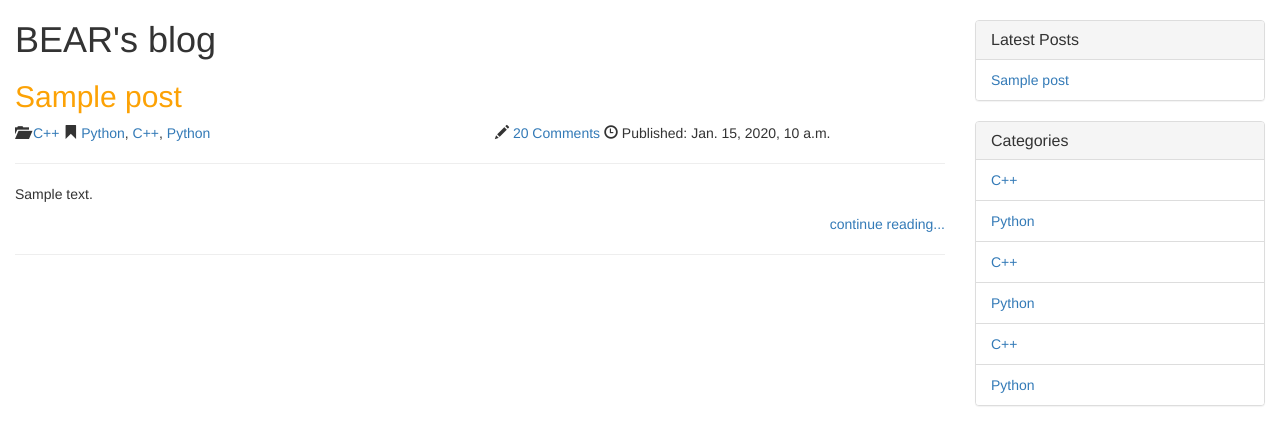
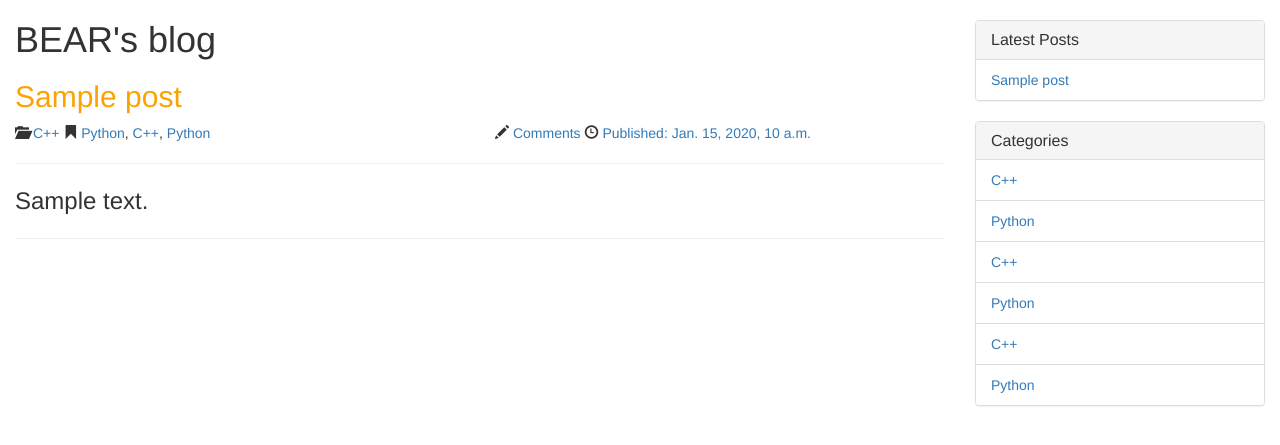
Before and after one commit to bearicc/004, a Django app: template blog/templates/blog/post_list.html in a window 1280 px wide. Shown: the part 52-497 px from the top of the page. Run offline with Django 3.2, Linux system fonts and the light colour scheme; the template is opened without the code that fills it: values that come from a table or form of the project are taken from there, others are empty; tables that the repository leaves empty hold one stand-in row (values such as "Sample post"); some libraries are stand-ins or nearby versions.

Commit message:
update index style

```diff
--- a/blog/templates/blog/post_list.html
+++ b/blog/templates/blog/post_list.html
@@ -45,18 +45,12 @@
                             <span class="glyphicon glyphicon-bookmark"></span> <a href="#">Python</a>, <a href="#">C++</a>, <a href="#">Python</a>
                         </div>
                         <div class="group2 col-sm-6 col-md-6">
-                            <span class="glyphicon glyphicon-pencil"></span> <a href="#">20 Comments</a>
-                            <span class="glyphicon glyphicon-time"></span> Published: {{ post.published_date }}
+                            <span class="glyphicon glyphicon-pencil"></span> <a href="#">Comments</a>
+                            <span class="glyphicon glyphicon-time"></span> <a href="#">Published: {{ post.published_date }}</a>
                         </div>
                     </div>
                     <hr>
                     <p class="lead">{{ post.text|linebreaks }}</p>
-                    <p class="text-right">
-                        <a href="#" class="text-right">
-                            continue reading...
-                        </a>
-                    </p>
-
                     <hr>
                 </article>
                 {% endfor %}
--- a/static/css/index.css
+++ b/static/css/index.css
@@ -15,6 +15,6 @@ h2 a {
     color: #FCA205;
 }
 
-#blog article .lead {
+#blog article p {
     font-size: 24px;
 }
```
